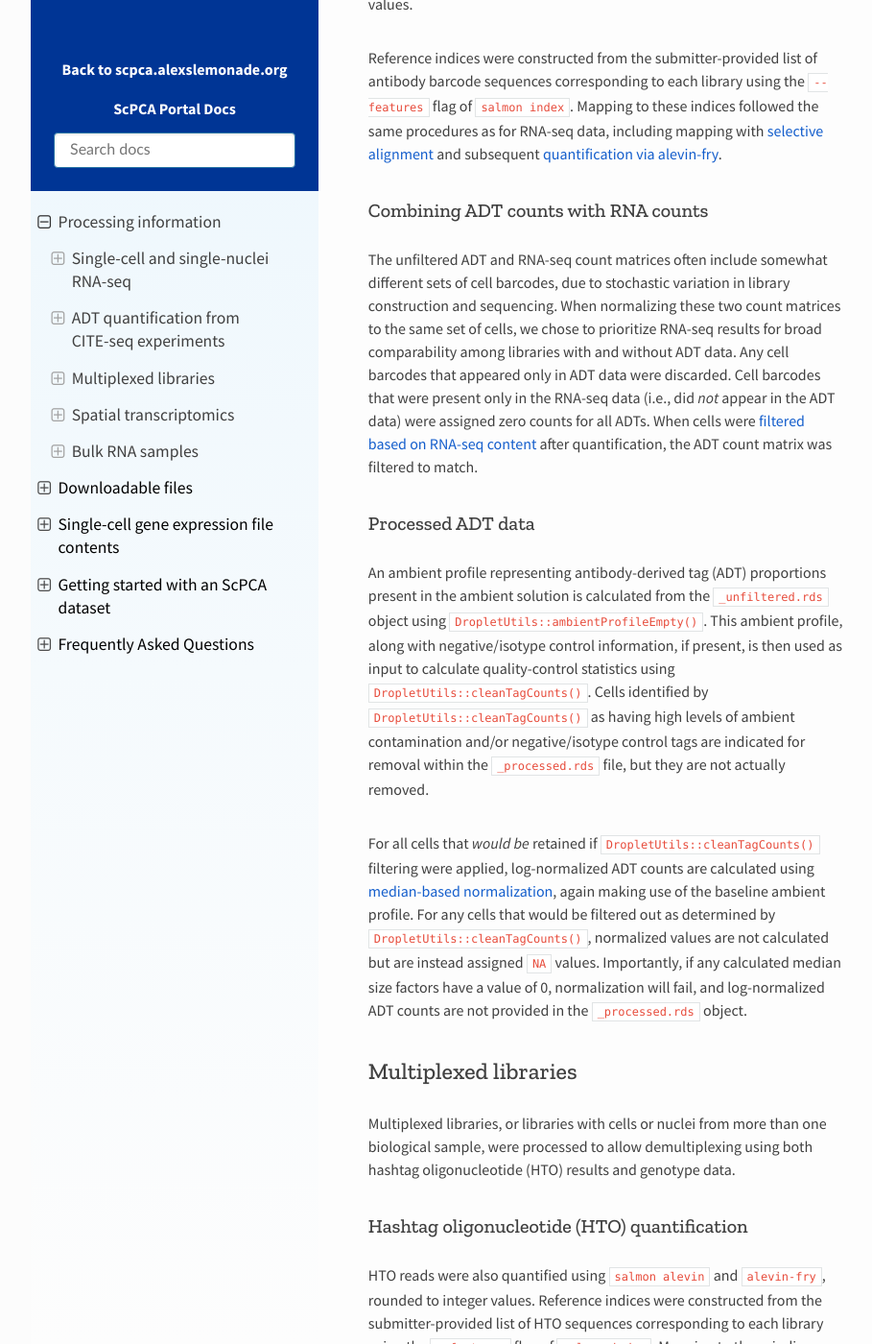
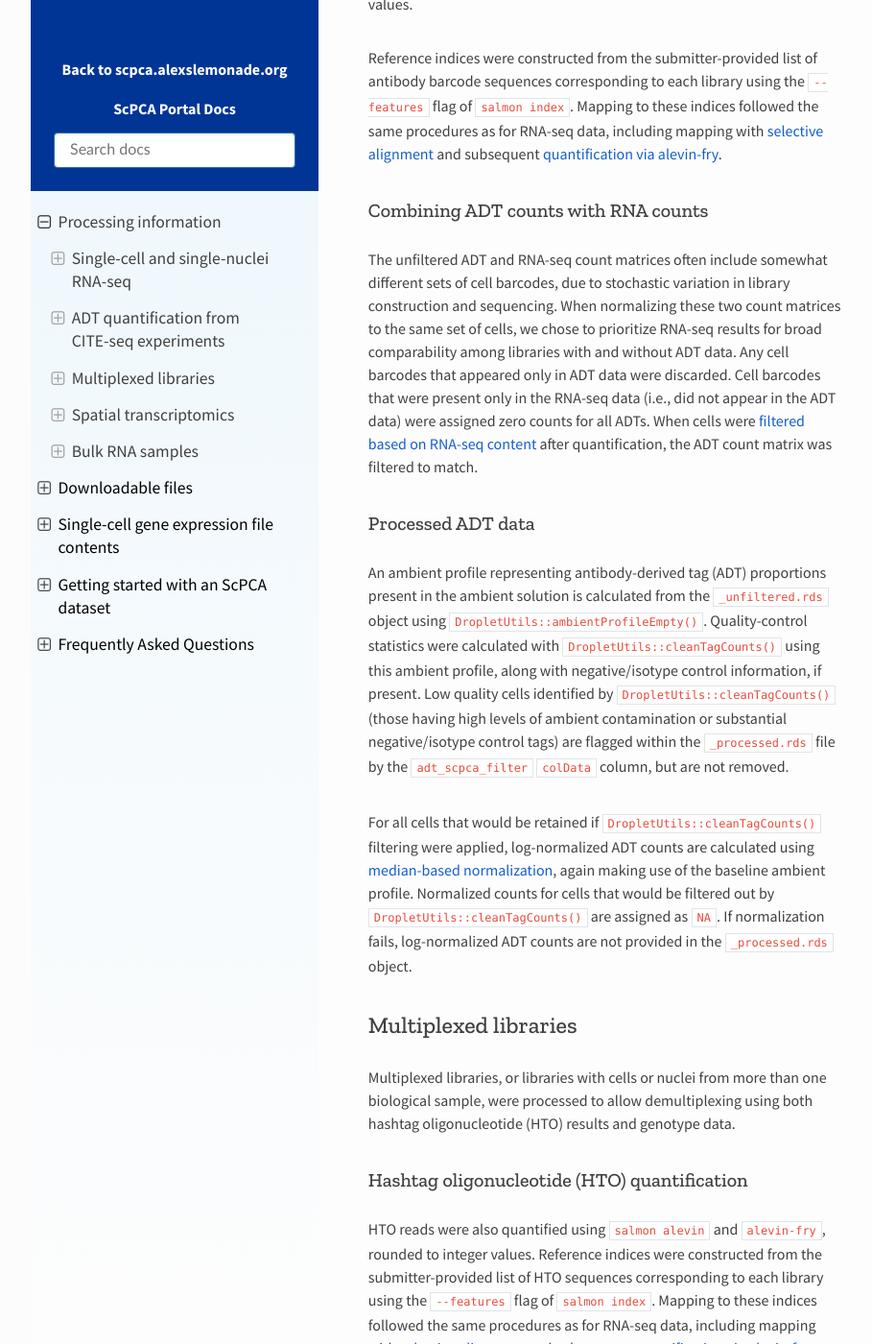
Before and after one commit to DongzeHE/scpca-docs, a Sphinx documentation site: the page built from docs/processing_information.md, in a window 1280 px wide and 1400 px high, scrolled down 3080 px. Shown: the whole window at 96% size, without its empty margins (158-1067 px from the left). Built offline with Sphinx 7.4.7 and the Read the Docs theme 2.0.0, drawn with Linux system fonts in a browser that asks for light colours.

Commit message:
Apply suggestions from code review
Co-authored-by: Joshua Shapiro <josh.shapiro@ccdatalab.org>

```diff
--- a/docs/processing_information.md
+++ b/docs/processing_information.md
@@ -81,18 +81,18 @@ Mapping to these indices followed the same procedures as for RNA-seq data, inclu
 The unfiltered ADT and RNA-seq count matrices often include somewhat different sets of cell barcodes, due to stochastic variation in library construction and sequencing.
 When normalizing these two count matrices to the same set of cells, we chose to prioritize RNA-seq results for broad comparability among libraries with and without ADT data.
 Any cell barcodes that appeared only in ADT data were discarded.
-Cell barcodes that were present only in the RNA-seq data (i.e., did _not_ appear in the ADT data) were assigned zero counts for all ADTs.
+Cell barcodes that were present only in the RNA-seq data (i.e., did not appear in the ADT data) were assigned zero counts for all ADTs.
 When cells were [filtered based on RNA-seq content](#filtering-cells) after quantification, the ADT count matrix was filtered to match.
 
 ### Processed ADT data
 
 An ambient profile representing antibody-derived tag (ADT) proportions present in the ambient solution is calculated from the `_unfiltered.rds` object using [`DropletUtils::ambientProfileEmpty()`](https://rdrr.io/github/MarioniLab/DropletUtils/man/ambientProfileEmpty.html).
-This ambient profile, along with negative/isotype control information, if present, is then used as input to calculate quality-control statistics using [`DropletUtils::cleanTagCounts()`](https://rdrr.io/github/MarioniLab/DropletUtils/man/cleanTagCounts.html).
-Cells identified by `DropletUtils::cleanTagCounts()` as having high levels of ambient contamination and/or negative/isotype control tags are indicated for removal within the `_processed.rds` file, but they are not actually removed.
+Quality-control statistics were calculated with [`DropletUtils::cleanTagCounts()`](https://rdrr.io/github/MarioniLab/DropletUtils/man/cleanTagCounts.html) using this ambient profile, along with negative/isotype control information, if present.
+Low quality cells identified by `DropletUtils::cleanTagCounts()` (those having high levels of ambient contamination or substantial negative/isotype control tags) are flagged within the `_processed.rds` file by the `adt_scpca_filter` `colData` column, but are not removed.
 
-For all cells that _would be_ retained if `DropletUtils::cleanTagCounts()` filtering were applied, log-normalized ADT counts are calculated using [median-based normalization](http://bioconductor.org/books/3.16/OSCA.advanced/integrating-with-protein-abundance.html#cite-seq-median-norm), again making use of the baseline ambient profile.
-For any cells that would be filtered out as determined by `DropletUtils::cleanTagCounts()`, normalized values are not calculated but are instead assigned `NA` values.
-Importantly, if any calculated median size factors have a value of 0, normalization will fail, and log-normalized ADT counts are not provided in the `_processed.rds` object.
+For all cells that would be retained if `DropletUtils::cleanTagCounts()` filtering were applied, log-normalized ADT counts are calculated using [median-based normalization](http://bioconductor.org/books/3.16/OSCA.advanced/integrating-with-protein-abundance.html#cite-seq-median-norm), again making use of the baseline ambient profile.
+Normalized counts for cells that would be filtered out by `DropletUtils::cleanTagCounts()` are assigned as `NA`.
+If normalization fails, log-normalized ADT counts are not provided in the `_processed.rds` object.
 
 ## Multiplexed libraries
 
```
Also changed, not shown: docs/faq.md (+1 -1 lines), docs/sce_file_contents.md (+4 -4 lines).
